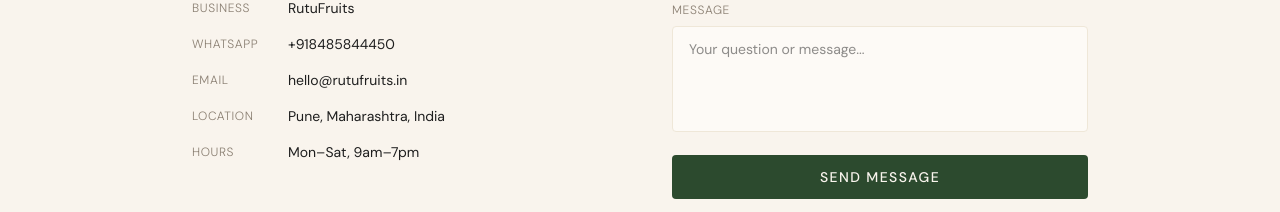
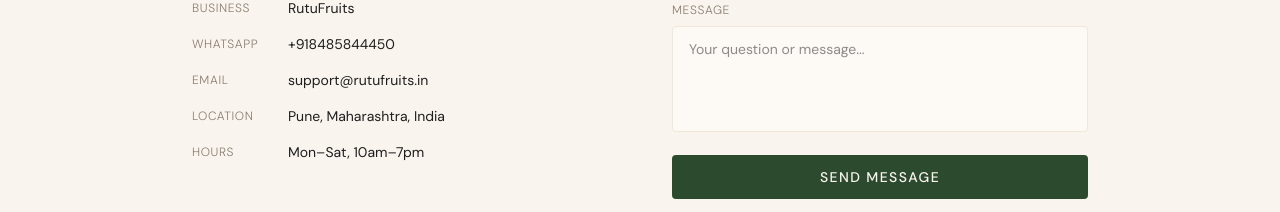
Before and after one commit to VipulPhatangare/rutufruits, a Next.js app: page /contact in a window 1280 px wide. Shown: the part 355-567 px from the top of the page. Built offline with nearby package versions, Linux system fonts and the light colour scheme.

Commit message:
fix contact page email and hours

```diff
--- a/src/app/contact/page.tsx
+++ b/src/app/contact/page.tsx
@@ -118,9 +118,9 @@
               {[
                 { label: "Business", value: "RutuFruits" },
                 { label: "WhatsApp", value: displayNumber },
-                { label: "Email", value: "hello@rutufruits.in" },
+                { label: "Email", value: "support@rutufruits.in" },
                 { label: "Location", value: "Pune, Maharashtra, India" },
-                { label: "Hours", value: "Mon–Sat, 9am–7pm" },
+                { label: "Hours", value: "Mon–Sat, 10am–7pm" },
               ].map((row) => (
                 <div key={row.label} className="flex gap-4">
                   <span
```
